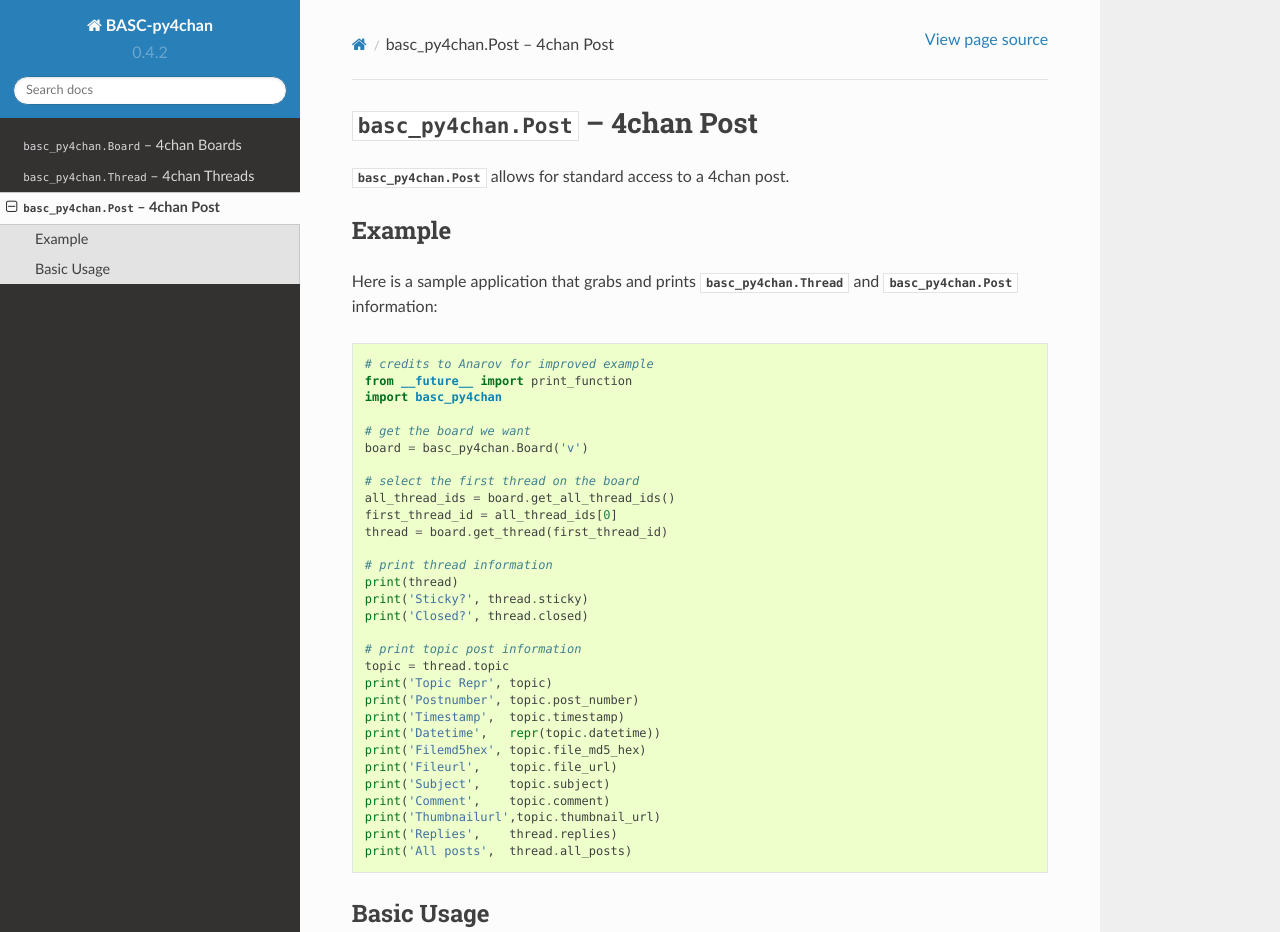
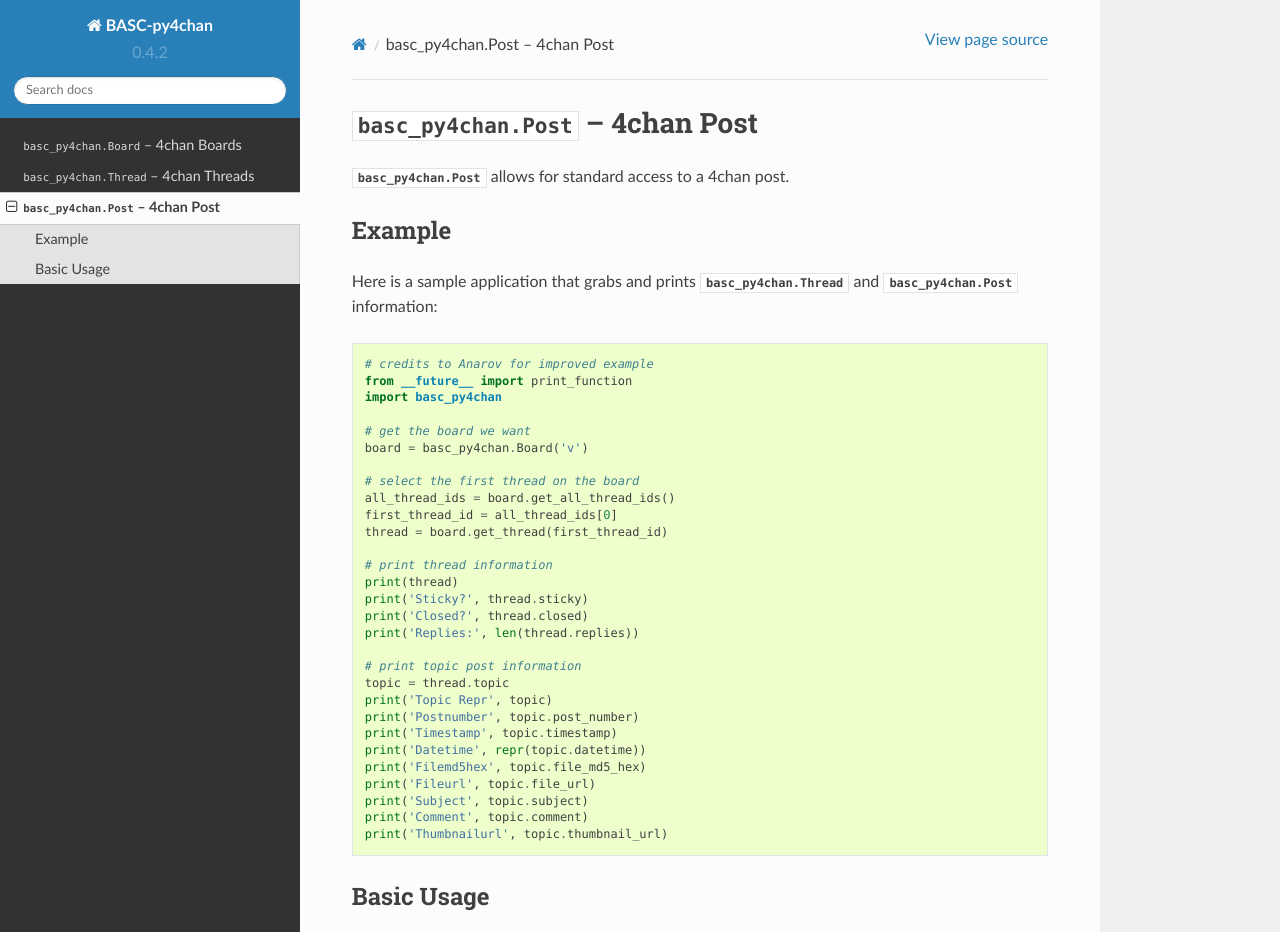
Before and after one commit to bibanon/BASC-py4chan, a Sphinx documentation site: the page built from docs/library/post.rst, in a window 1280 px wide and 1242 px high, cut to the strip 0-932 px from the top of the window. Built offline with Sphinx 7.4.7 and the Read the Docs theme 2.0.0, drawn with Linux system fonts in a browser that asks for light colours; pages that are not in the unit, such as notebooks, are missing from menus.

Commit message:
Betterise code snippet

```diff
--- a/docs/library/post.rst
+++ b/docs/library/post.rst
@@ -26,20 +26,19 @@ Here is a sample application that grabs and prints :class:`basc_py4chan.Thread`
     print(thread)
     print('Sticky?', thread.sticky)
     print('Closed?', thread.closed)
+    print('Replies:', len(thread.replies))
 
     # print topic post information
     topic = thread.topic
     print('Topic Repr', topic)
     print('Postnumber', topic.post_number)
-    print('Timestamp',  topic.timestamp)
-    print('Datetime',   repr(topic.datetime))
+    print('Timestamp', topic.timestamp)
+    print('Datetime', repr(topic.datetime))
     print('Filemd5hex', topic.file_md5_hex)
-    print('Fileurl',    topic.file_url)
-    print('Subject',    topic.subject)
-    print('Comment',    topic.comment)
-    print('Thumbnailurl',topic.thumbnail_url)
-    print('Replies',    thread.replies)
-    print('All posts',  thread.all_posts)
+    print('Fileurl', topic.file_url)
+    print('Subject', topic.subject)
+    print('Comment', topic.comment)
+    print('Thumbnailurl', topic.thumbnail_url)
 
 Basic Usage
 -----------
```
